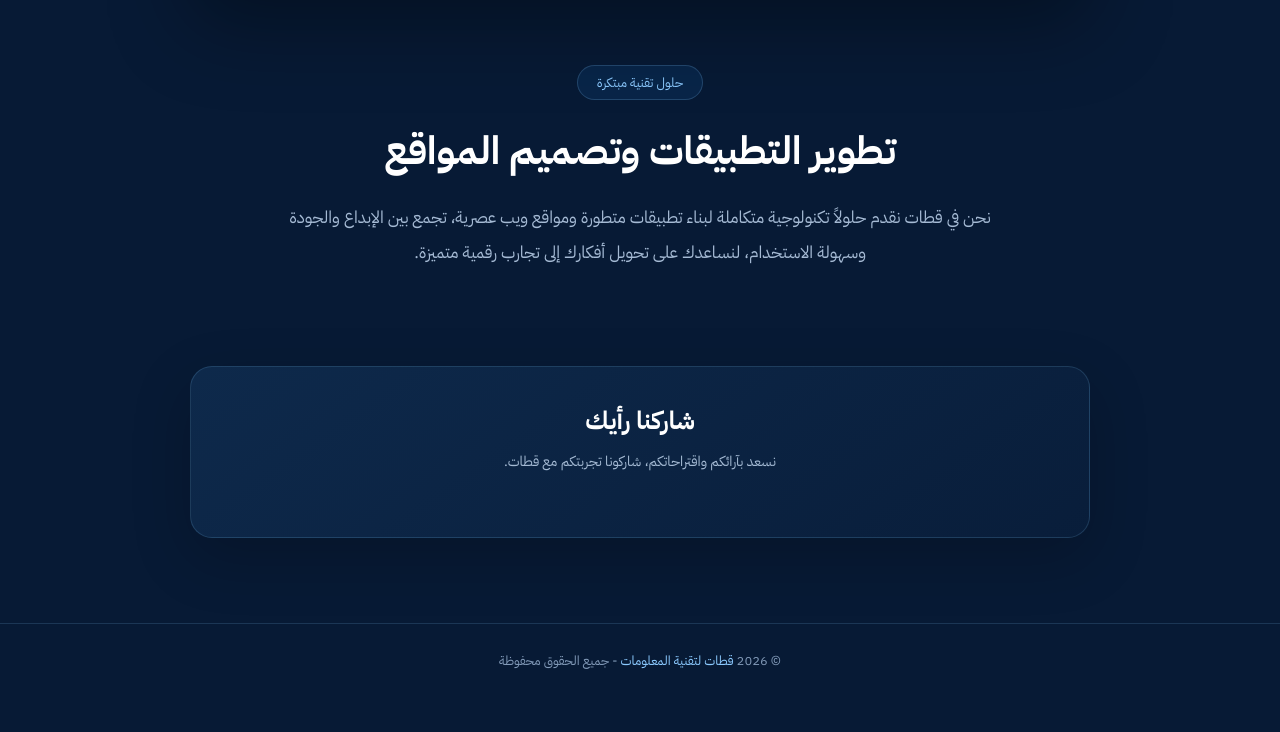
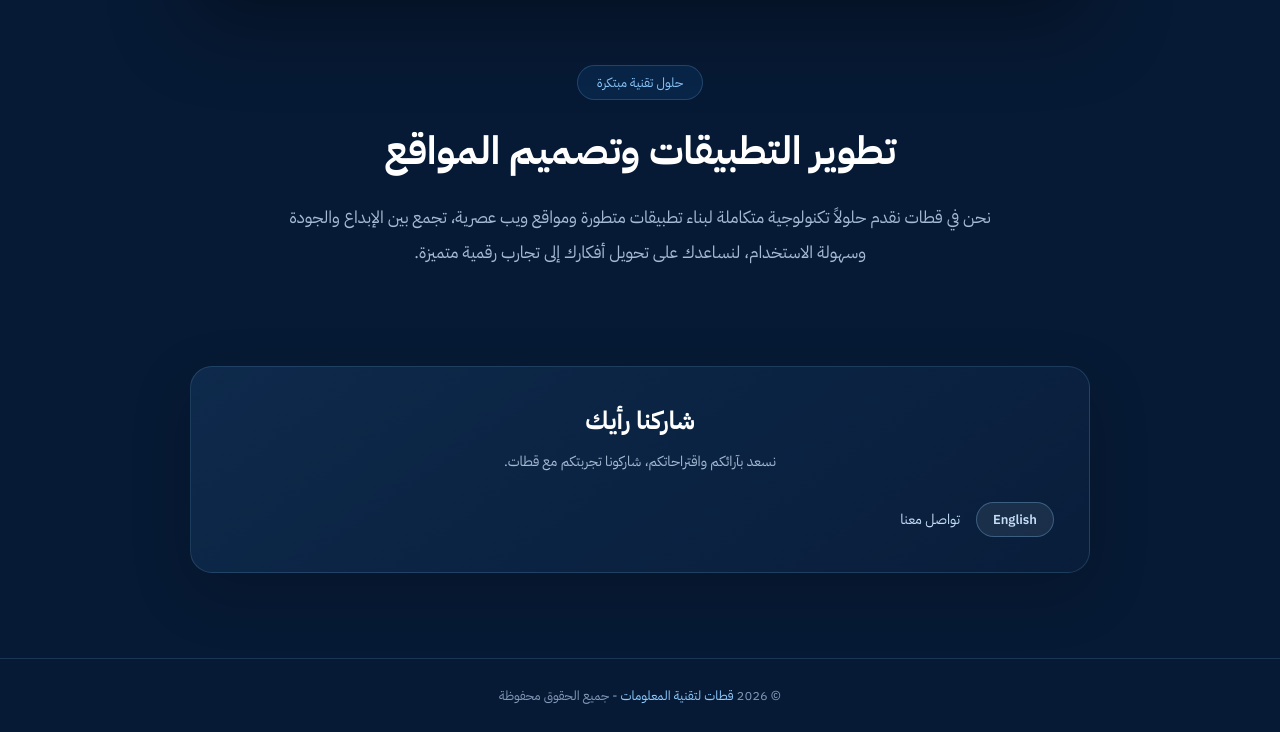
Before and after one commit to abothamr/qatat, a plain HTML site: page index.html in a window 1280 px wide. Shown: the part 1305-2037 px from the top of the page. Before the commit the page ends 2002 px from the top, so only its background shows below. Drawn offline with Linux system fonts and the light colour scheme.

Commit message:
Remove Cusdis section and add header actions
Removed the Cusdis comment section and added header actions for language switch and contact.

```diff
--- a/index.html
+++ b/index.html
@@ -180,16 +180,10 @@ header{height:75px}
 
         <p class="comments-description" data-i18n="cdesc">نسعد بآرائكم واقتراحاتكم، شاركونا تجربتكم مع قطات.</p>
 
-        <div id="cusdis_thread"
-             data-host="https://cusdis.com"
-             data-app-id="YOUR_CUSDIS_APP_ID"
-             data-page-id="qatatna-home"
-             data-page-url="https://qatat.net/"
-             data-page-title="QATATNA"
-             data-theme="dark"
-             data-lang="ar"></div>
-
-    </div>
+       <div class="header-actions">
+            <button type="button" id="langBtn" class="lang-btn" aria-label="Switch language">English</button>
+            <a href="mailto:homoudf@hotmail.com" class="contact-link" data-i18n="contact">تواصل معنا</a>
+        </div>
 </section>
 
 <!-- END CUSDIS -->
```
